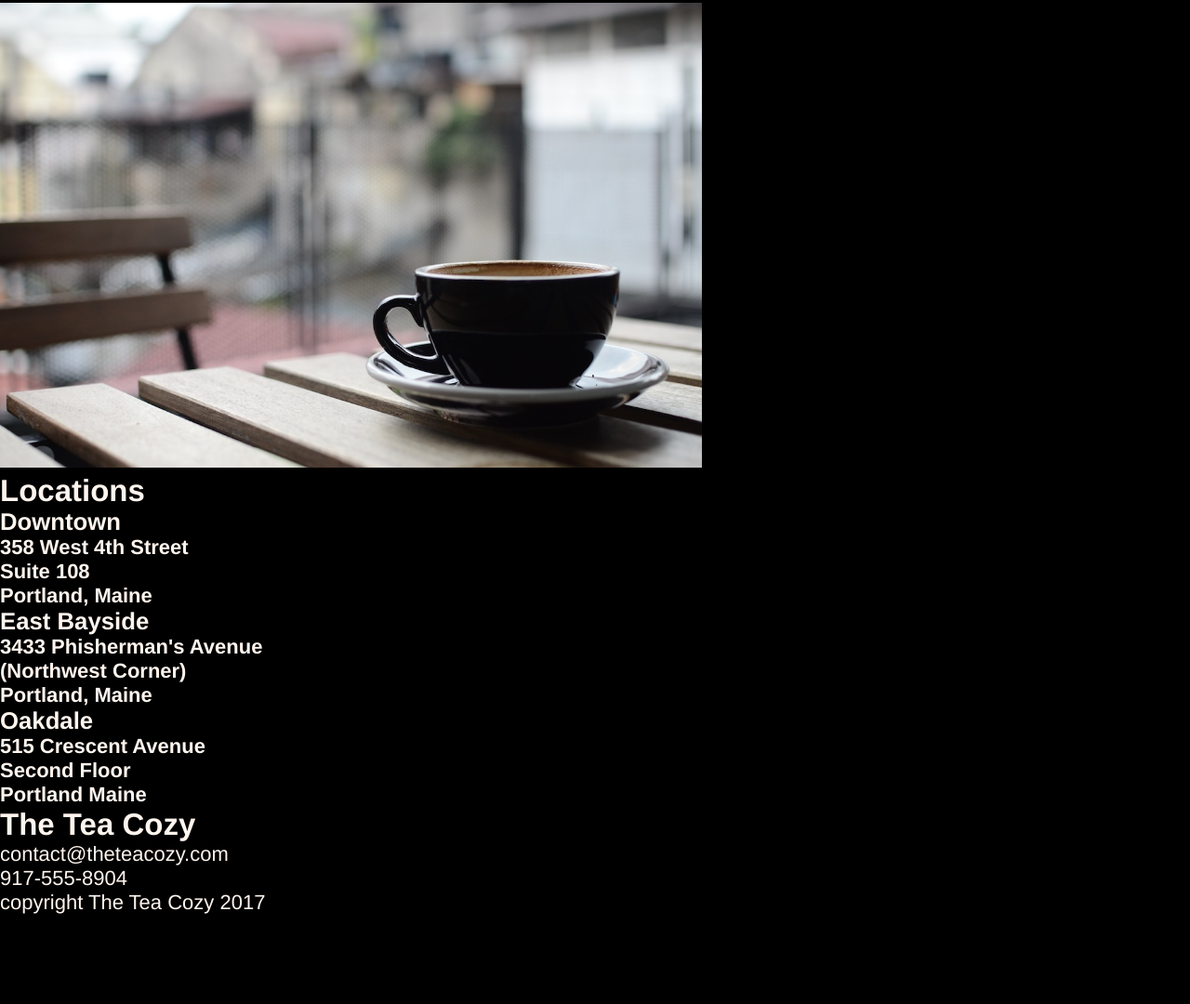
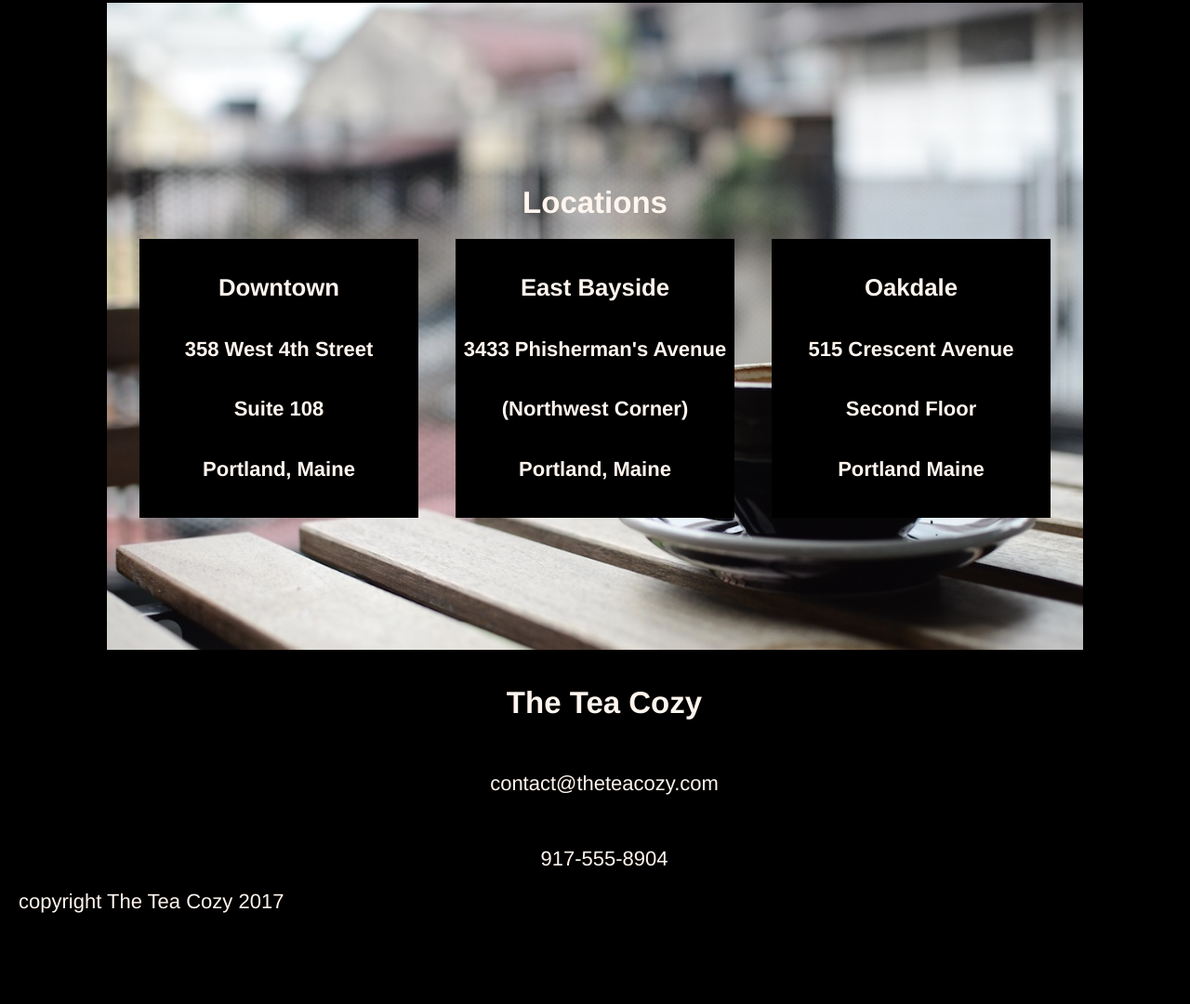
Before and after one commit to Brittany-Francis/codecademy_frontend, a plain HTML site: page flex-project/index.html in a window 1280 px wide. Shown: the part 1414-2494 px from the top of the page at 93% size. Before the commit the page ends 2398 px from the top, so only its background shows below. Drawn offline with Linux system fonts and the light colour scheme.

Commit message:
completed project

```diff
--- a/flex-project/index.html
+++ b/flex-project/index.html
@@ -1,17 +1,17 @@
 <!DOCTYPE html>
 <html lang="en">
   <head>
-    <meta charset="UTF-8">
-    <meta name="viewport" content="width=device-width, initial-scale=1.0">
+    <meta charset="UTF-8" />
+    <meta name="viewport" content="width=device-width, initial-scale=1.0" />
     <title>Tea Project</title>
-    <link rel="stylesheet" href="./style.css">
+    <link rel="stylesheet" href="./style.css" />
   </head>
   <body>
     <div class="container">
       <!-- nav section -->
       <header>
         <nav>
-            <img id="logo" src="./images/img-tea-cozy-logo.png" alt="Logo">
+          <img id="logo" src="./images/img-tea-cozy-logo.png" alt="Logo" />
           <div class="links">
             <a href="#">Mission</a>
             <a href="#">Featured Tea</a>
@@ -22,10 +22,17 @@
       <main>
         <!--Brand Explanation-->
         <section id="mission-section">
-            <img id="mission" src="./images/img-mission-background.jpg" alt="Tea leaves in a jar">
+          <img
+            id="mission"
+            src="./images/img-mission-background.jpg"
+            alt="Tea leaves in a jar"
+          />
           <div class="mission-info">
             <h2>Our Mission</h2>
-                <h4>Handpicked, Artisanally Curated, Free Range, Sustainable, Small Batch, Fair Trade, Organic Tea</h4>
+            <h4>
+              Handpicked, Artisanally Curated, Free Range, Sustainable, Small
+              Batch, Fair Trade, Organic Tea
+            </h4>
           </div>
         </section>
         <!--Tea of the Month Section-->
@@ -34,31 +41,56 @@
           <h4>What's Steeping at the Tea Cosy?</h4>
           <div class="teas">
             <figure>
-                    <img class="tea-img" src="./images/img-berryblitz.jpg" alt="Fall Berry Blitz Tea">
+              <img
+                class="tea-img"
+                src="./images/img-berryblitz.jpg"
+                alt="Fall Berry Blitz Tea"
+              />
               <figcaption>Fall Berry Blitz Tea</figcaption>
             </figure>
             <figure>
-                    <img class="tea-img" src="./images/img-spiced-rum.jpg" alt="Spiced Rum Tea">
+              <img
+                class="tea-img"
+                src="./images/img-spiced-rum.jpg"
+                alt="Spiced Rum Tea"
+              />
               <figcaption>Spiced Rum Tea</figcaption>
             </figure>
             <figure>
-                    <img class="tea-img" src="./images/img-donut.jpg" alt="Seasonal Donuts">
+              <img
+                class="tea-img"
+                src="./images/img-donut.jpg"
+                alt="Seasonal Donuts"
+              />
               <figcaption>Seasonal Donuts</figcaption>
             </figure>
             <figure>
-                    <img class="tea-img" src="./images/img-myrtle-ave.jpg" alt="Myrtle Ave Tea">
+              <img
+                class="tea-img"
+                src="./images/img-myrtle-ave.jpg"
+                alt="Myrtle Ave Tea"
+              />
               <figcaption>Myrtle Ave Tea</figcaption>
             </figure>
             <figure>
-                    <img class="tea-img" src="./images/img-bedford-bizarre.jpg" alt="Bedford Bizzare Tea">
+              <img
+                class="tea-img"
+                src="./images/img-bedford-bizarre.jpg"
+                alt="Bedford Bizzare Tea"
+              />
               <figcaption>Bedford Bizzare Tea</figcaption>
             </figure>
           </div>
         </section>
         <!--Location Section-->
-        <section>
-            <img id="locationimg" src="./images/img-locations-background.jpg" alt="Cafe with coffee">
-            <h2>Locations</h2>
+        <section id="location">
+          <img
+            id="locationimg"
+            src="./images/img-locations-background.jpg"
+            alt="Cafe with coffee"
+          />
+          <h2 id="title">Locations</h2>
+          <div class="all-locations">
             <div id="downtown" class="locations">
               <h3>Downtown</h3>
               <h4>358 West 4th Street</h4>
@@ -77,6 +109,7 @@
               <h4>Second Floor</h4>
               <h4>Portland Maine</h4>
             </div>
+          </div>
         </section>
       </main>
       <!--Footer-->
@@ -86,11 +119,8 @@
           <p>contact@theteacozy.com</p>
           <p>917-555-8904</p>
         </div>
-        <p>copyright The Tea Cozy 2017</p>
+        <p id="copyright">copyright The Tea Cozy 2017</p>
       </footer>
     </div>
-
-
-
   </body>
 </html>
--- a/flex-project/style.css
+++ b/flex-project/style.css
@@ -28,6 +28,7 @@ nav{
     color: seashell;
     opacity: .9;
     /* align-items: center; */
+    z-index: 10;
 }
 
 .logo{
@@ -49,7 +50,6 @@ a{
 
 main{
     padding-top: 69px;
-    /* margin: 0 auto; */
 
 }
 
@@ -57,8 +57,6 @@ main{
 #mission-section{
     display: flex;
     justify-content: center;
-    /* position: relative; */
-    /* text-align: center; */
     width: 100%;
     margin: 0 auto;
 
@@ -114,9 +112,67 @@ figure figcaption {
 }
 
 /*location section*/
+
+#location{
+    display: flex;
+    flex-direction: column;
+    justify-content: center;
+    align-items: center;
+}
 #locationimg{
-    height: 500px;
+    width: 1050px;
+
+}
+.all-locations{
+    display: flex;
+
+}
+.locations{
+    /* border: 1px solid seashell; */
+    height: 300px;
+    width: 300px;
+    margin: 20px;
+    opacity: 1;
+
+}
+#title{
+    position: relative;
+    bottom: 500px;
+    background-color: transparent;
+}
+#downtown, #bayside, #oakdale{
+    display: flex;
+    flex-direction: column;
+    justify-content: space-evenly;
+    align-items: center;
+    position: relative;
+    bottom: 500px;
+
+
 }
 
 
 /*footer*/
+footer{
+    width: 100%;
+    /* border: 1px solid blue; */
+}
+.contact{
+    display: flex;
+    width: 100%;
+    height: 200px;
+    /* border: 1px solid blue; */
+    flex-direction: column;
+    margin: 10px;
+    justify-content: space-between;
+    align-items: center;
+    position: relative;
+    bottom: 350px;
+}
+
+#copyright{
+    position: relative;
+    bottom: 350px;
+    margin: 20px;
+    text-align: left;
+}
```
Lines whose indentation alone changed are shown as unchanged.
